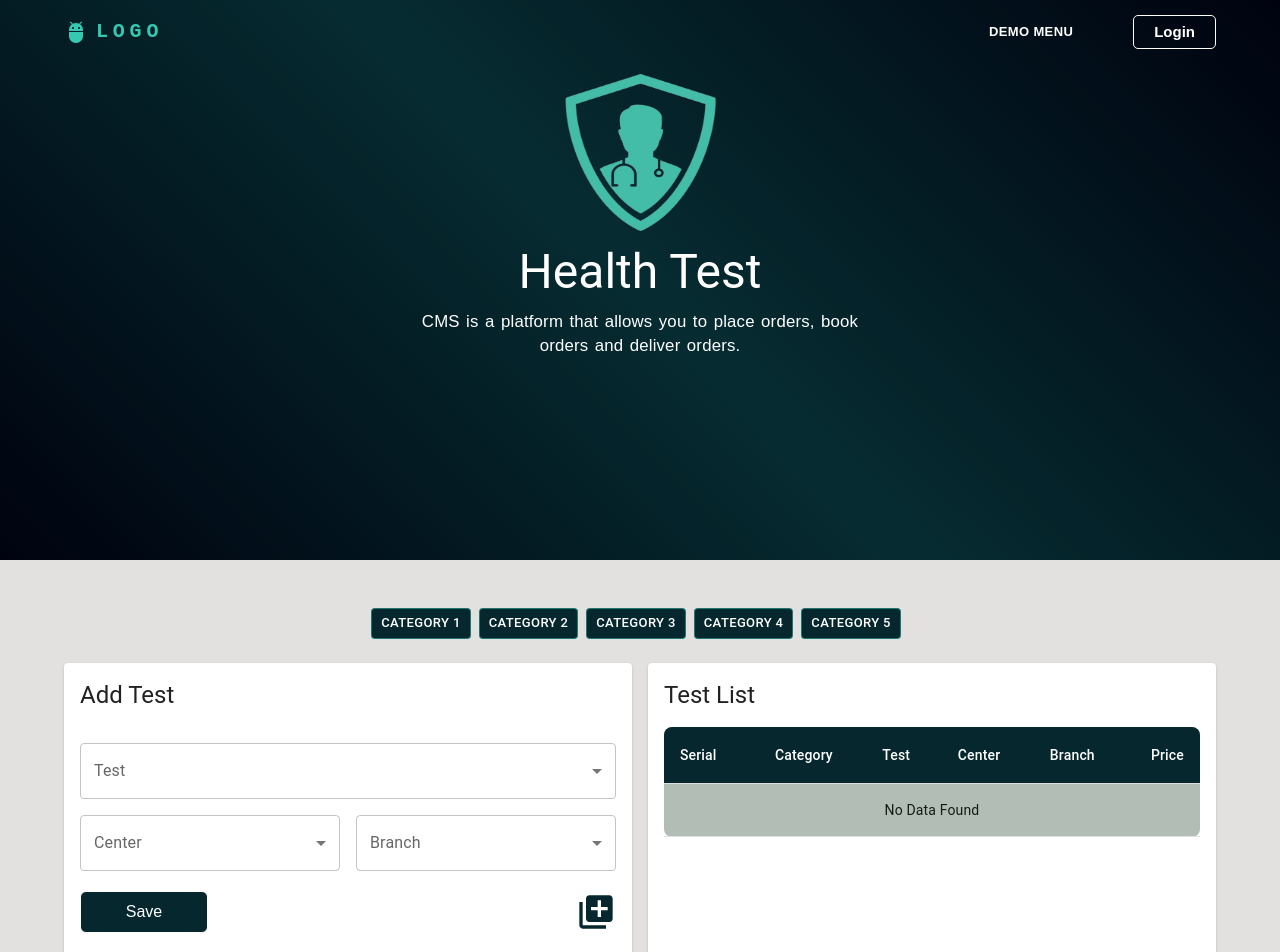
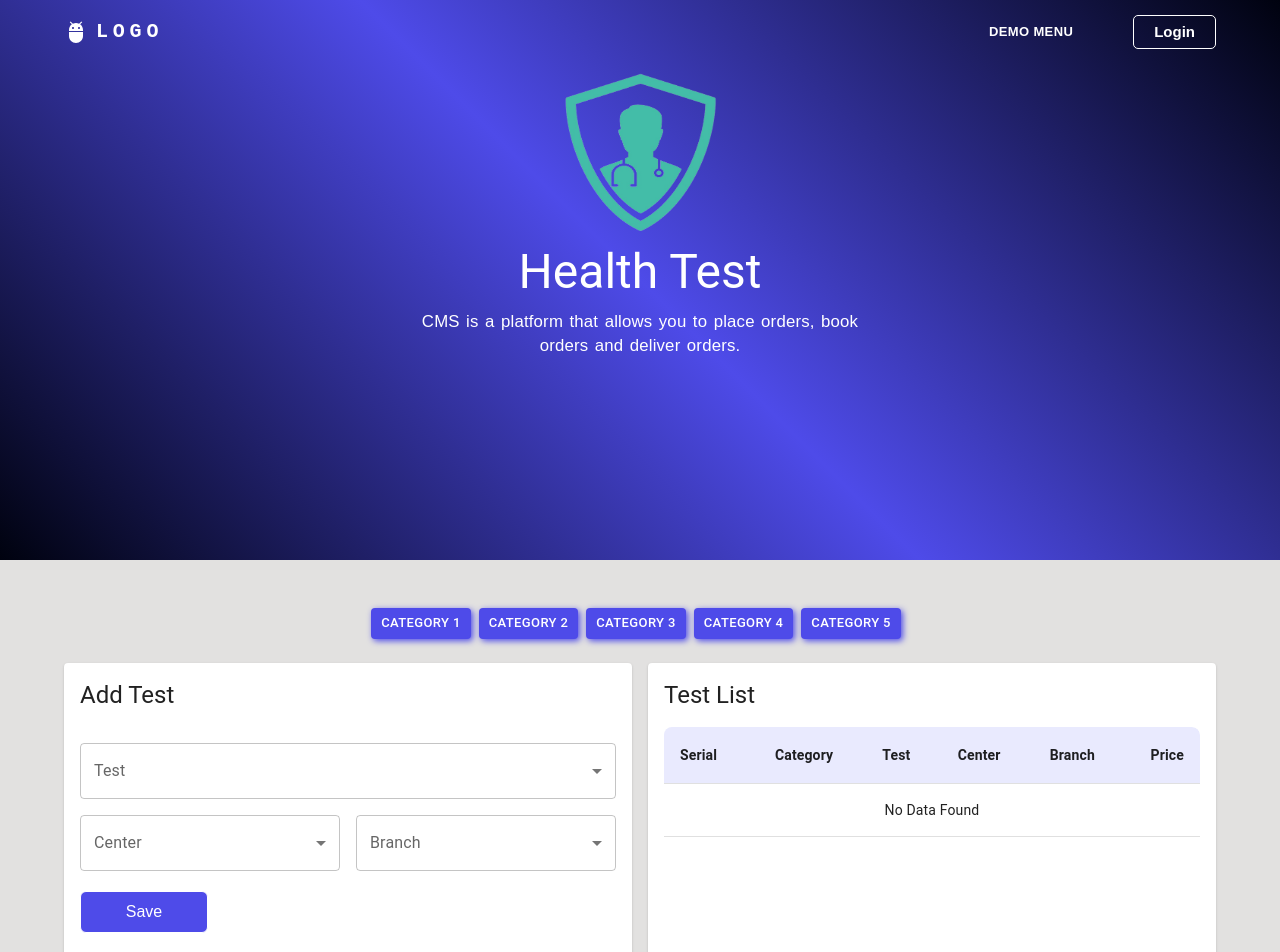
Before and after one commit to AyonJD/health-test, a Next.js app: page / in a window 1280 px wide. Shown: the top 952 px of the page. Built offline with nearby package versions, Linux system fonts and the light colour scheme.

Commit message:
color and style solved

```diff
--- a/src/components/shared/CommonButton.js
+++ b/src/components/shared/CommonButton.js
@@ -2,7 +2,7 @@ const CommonSubmitButton = ({ children, type, func }) => {
   return (
     <button
       type={type}
-      className="bg-[#05272D] text-[#fff] hover:bg-[#fff] hover:text-[#05272D] border-[1px] border-[#fff] hover:border-[#05272D] focus:outline-none rounded-md px-2 py-2 my-3 w-32 delay-75 transition-all ease-in-out font-medium mr-2"
+      className="bg-[#4E4BE9] text-[#fff] hover:bg-[#fff] hover:text-[#4E4BE9] border-[1px] border-[#fff] hover:border-[#4E4BE9] focus:outline-none rounded-md px-2 py-2 my-3 w-32 delay-75 transition-all ease-in-out font-medium mr-2"
       onClick={func}
     >
       {children}
@@ -13,8 +13,8 @@ const CommonSubmitButton = ({ children, type, func }) => {
 const CommonButton = ({ children, func }) => {
   return (
     <button
-          className="bg-[#05272D] text-[#fff] hover:bg-[#fff] hover:text-[#05272D] border-[1px] border-[#fff] hover:border-[#05272D] focus:outline-none rounded-md px-2 py-2 my-3 w-32 delay-75 transition-all ease-in-out font-medium"
-        onClick={func}
+      className="bg-[#4E4BE9] text-[#fff] hover:bg-[#fff] hover:text-[#4E4BE9] border-[1px] border-[#fff] hover:border-[#4E4BE9] focus:outline-none rounded-md px-2 py-2 my-3 w-32 delay-75 transition-all ease-in-out font-medium"
+      onClick={func}
     >
       {children}
     </button>
@@ -22,6 +22,6 @@ const CommonButton = ({ children, func }) => {
 }
 
 export const Buttons = {
-    CommonSubmitButton,
-    CommonButton
+  CommonSubmitButton,
+  CommonButton,
 }
--- a/src/components/shared/MainNav.js
+++ b/src/components/shared/MainNav.js
@@ -38,7 +38,7 @@ function MainNav() {
             sx={{
               display: { xs: 'none', md: 'flex' },
               mr: 1,
-              color: COLORS.PRIMARY,
+              color: COLORS.WHITE,
             }}
           />
           <Typography
@@ -52,7 +52,7 @@ function MainNav() {
               fontFamily: 'monospace',
               fontWeight: 700,
               letterSpacing: '.3rem',
-              color: COLORS.PRIMARY,
+              color: COLORS.WHITE,
               textDecoration: 'none',
             }}
           >
--- a/src/components/ui/SelectionForm.js
+++ b/src/components/ui/SelectionForm.js
@@ -87,10 +87,7 @@ const SelectionForm = ({ onSet, selectedTest, selectedCategory }) => {
       <Box sx={{ maxWidth: '100%' }}>
         <form className="mb-2">
           <Grid container spacing={2}>
-            <Grid
-              item
-              xs={12}
-            ></Grid>
+            <Grid item xs={12}></Grid>
 
             {/* {selectedTest && selectedTest.length > 0 && ( */}
             <Grid item xs={12}>
@@ -118,13 +115,7 @@ const SelectionForm = ({ onSet, selectedTest, selectedCategory }) => {
             {/* )} */}
 
             {/* {selectedCenters && selectedCenters.length > 0 && ( */}
-              <Grid
-                item
-                xs={12}
-                md={
-                   6
-                }
-              >
+            <Grid item xs={12} md={6}>
               <FormControl fullWidth sx={{ maxWidth: '100%' }}>
                 <InputLabel>Center</InputLabel>
                 <Select
@@ -174,18 +165,24 @@ const SelectionForm = ({ onSet, selectedTest, selectedCategory }) => {
             {/* )} */}
           </Grid>
         </form>
-        <Box sx={{ display: 'flex', justifyContent: 'space-between', alignItems:'center' }}>
+        <Box
+          sx={{
+            display: 'flex',
+            justifyContent: 'space-between',
+            alignItems: 'center',
+          }}
+        >
           <Buttons.CommonSubmitButton func={handleSubmit} type="submit">
             Save
           </Buttons.CommonSubmitButton>
-          <LibraryAddIcon
+          {/* <LibraryAddIcon
             onClick={addAnother}
             sx={{
-              color: '#05272d',
+              color: '#4E4BE9',
               fontSize: 40,
               cursor: 'pointer',
             }}
-          />
+          /> */}
         </Box>
       </Box>
     </Box>
--- a/src/constant/color.js
+++ b/src/constant/color.js
@@ -1,5 +1,5 @@
 export const COLORS = {
-  PRIMARY: '#34C9B0',
+  PRIMARY: '#4E4BE9',
   SECONDARY: '#00020F',
   WHITE: '#FFFFFF',
   ACCENT: '#062C31',
--- a/src/pages/index.js
+++ b/src/pages/index.js
@@ -100,7 +100,7 @@ export default function Home() {
             <Grid item xs={12} sx={{ textAlign: 'center' }}>
               {FAKE_DATA.map((item, itemIndex) => (
                 <Button
-                  className={`category_button ${
+                  className={`category_button neu-light ${
                     selectedIndex === itemIndex ? 'active_category' : ''
                   }`}
                   key={itemIndex}
@@ -201,48 +201,70 @@ export default function Home() {
                 >
                   <Table
                     sx={{
-                      background: '#B2BEB5',
+                      background: '#fff',
                     }}
                   >
                     <TableHead>
                       <TableRow>
                         <TableCell
-                          sx={{ background: '#05272D', whiteSpace: 'nowrap' }}
-                          className="text_white"
+                          sx={{
+                            background: '#E9EAFE',
+                            whiteSpace: 'nowrap',
+                            fontWeight: 'bold',
+                          }}
                         >
                           Serial
                         </TableCell>
                         <TableCell
-                          sx={{ background: '#05272D', whiteSpace: 'nowrap' }}
-                          className="text_white"
+                          sx={{
+                            background: '#E9EAFE',
+                            whiteSpace: 'nowrap',
+                            fontWeight: 'bold',
+                          }}
                           align="center"
                         >
                           Category
                         </TableCell>
                         <TableCell
-                          sx={{ background: '#05272D', whiteSpace: 'nowrap' }}
-                          className="text_white"
+                          sx={{
+                            background: '#E9EAFE',
+                            whiteSpace: 'nowrap',
+                            fontWeight: 'bold',
+                          }}
                           align="center"
                         >
                           Test
                         </TableCell>
                         <TableCell
-                          sx={{ background: '#05272D', whiteSpace: 'nowrap' }}
-                          className="text_white"
+                          sx={{
+                            background: '#E9EAFE',
+                            whiteSpace: 'nowrap',
+                            fontWeight: 'bold',
+                          }}
                           align="center"
                         >
                           Center
                         </TableCell>
                         <TableCell
-                          sx={{ background: '#05272D', whiteSpace: 'nowrap' }}
-                          className="text_white"
+                          sx={{
+                            background: '#E9EAFE',
+                            whiteSpace: 'nowrap',
+                            fontWeight: 'bold',
+                          }}
                           align="center"
                         >
                           Branch
                         </TableCell>
                         <TableCell
-                          sx={{ background: '#05272D', whiteSpace: 'nowrap' }}
-                          className="text_white"
+                          sx={{
+                            background: '#E9EAFE',
+                            whiteSpace: 'nowrap',
+                            fontWeight: 'bold',
+                          }}
+                          // border right top radius
+                          style={{
+                            borderTopRightRadius: '8px',
+                          }}
                           align="right"
                         >
                           Price
--- a/src/styles/globals.css
+++ b/src/styles/globals.css
@@ -48,7 +48,7 @@ body {
 
 #client {
   padding-left: 10px;
-  border-left: 6px solid #34c9b0;
+  border-left: 6px solid#4e4be9;
   float: left;
 }
 
@@ -79,7 +79,7 @@ h2.name {
 }
 
 #invoice h1 {
-  color: #34c9b0;
+  color: #4e4be9;
   font-size: 2em;
   line-height: 1em;
   font-weight: normal;
@@ -116,7 +116,7 @@ h2.name {
 }
 
 #table td h3 {
-  color: #34c9b0;
+  color: #4e4be9;
   font-size: 1em;
   font-weight: normal;
   margin: 0 0 0.2em 0;
@@ -125,7 +125,7 @@ h2.name {
 #table .no {
   color: #ffffff;
   font-size: 1em;
-  background: #34c9b0;
+  background: #4e4be9;
   text-align: center;
 }
 
@@ -139,7 +139,7 @@ h2.name {
 }
 
 #table .total {
-  background: #34c9b0;
+  background: #4e4be9;
   color: #ffffff !important;
 }
 
@@ -169,7 +169,7 @@ h2.name {
 }
 
 #table tfoot tr:last-child td {
-  color: #34c9b0;
+  color: #4e4be9;
   font-size: 1em;
 }
 
@@ -184,7 +184,7 @@ h2.name {
 
 #notices {
   padding-left: 10px;
-  border-left: 6px solid #34c9b0;
+  border-left: 6px solid#4e4be9;
 }
 
 #notices .notice {
@@ -219,7 +219,7 @@ footer {
 }
 
 #nav-link:hover {
-  background-color: #34c9b0;
+  background-color: #1612f0;
   color: #fff;
   font-weight: 600;
 }
@@ -231,7 +231,7 @@ footer {
   left: 12px;
   width: 12px;
   height: 12px;
-  border: 3px solid #34c9b0;
+  border: 3px solid#1612f0;
   border-width: 0 0 3px 3px;
   opacity: 0;
   transition: all 0.3s;
@@ -250,7 +250,7 @@ footer {
   right: 12px;
   width: 12px;
   height: 12px;
-  border: 3px solid #34c9b0;
+  border: 3px solid#1612f0;
   border-width: 3px 3px 0 0;
   opacity: 0;
   transition: all 0.3s;
@@ -264,7 +264,7 @@ footer {
 
 .hero_section {
   padding-top: 64px;
-  background: linear-gradient(45deg, #00020f, #062c31, #00020f);
+  background: linear-gradient(45deg, #00020f, #4e4be9, #00020f);
   height: 100vh;
 }
 @media only screen and (min-width: 400px) {
@@ -286,10 +286,10 @@ footer {
 }
 
 .customButton_outlined:hover {
-  background-color: #34c9b0;
+  background-color: #1612f0;
   color: #fff;
   font-weight: 600;
-  border: 1px solid #34c9b0;
+  border: 1px solid#1612f0;
 }
 
 .scroll-section-outer {
@@ -418,7 +418,7 @@ a {
   width: 6px;
 }
 ::-webkit-scrollbar-thumb {
-  background: linear-gradient(transparent, #34c9b0);
+  background: linear-gradient(transparent, #1612f0);
   border-radius: 6px;
 }
 ::-webkit-scrollbar-thumb:hover {
@@ -427,21 +427,22 @@ a {
 
 .hero_section {
   padding-top: 64px;
-  background: linear-gradient(45deg, #00020f, #062c31, #00020f);
+  background: linear-gradient(45deg, #00020f, #4e4be9, #00020f);
   min-height: 70vh;
 }
 
 .category_button {
-  background-color: #05272d !important;
+  background-color: #4e4be9 !important;
   color: #fff !important;
+  filter: drop-shadow(2px 2px 3px #4e4be9);
 }
 
 .category_button:hover {
-  background-color: #34c9b0 !important;
+  background-color: #1612f0 !important;
   color: #fff !important;
 }
 
 .active_category {
-  background-color: #34c9b0 !important;
+  background-color: #1612f0 !important;
   color: #fff !important;
 }
--- a/src/theme/index.js
+++ b/src/theme/index.js
@@ -4,7 +4,7 @@ import { createTheme } from '@mui/material/styles'
 const theme = createTheme({
   palette: {
     primary: {
-      main: '#34C9B0',
+      main: '#4E4BE9',
     },
     secondary: {
       main: '#00020F',
```
Lines whose indentation alone changed are shown as unchanged.
